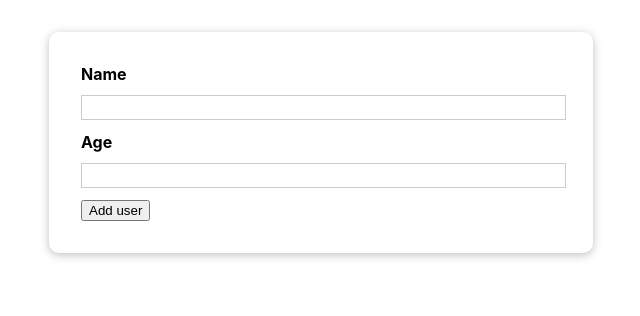
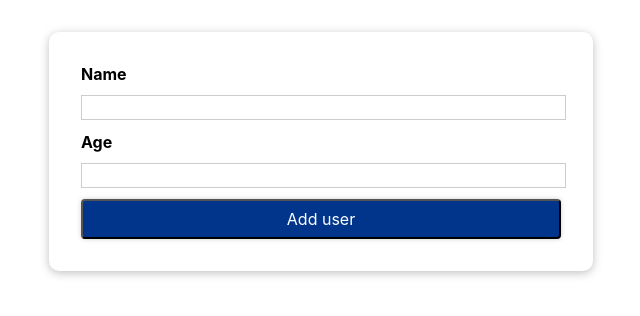
Before and after one commit to panaram1ks/user-list-app, a React (Create React App) app: page / in a window 1280 px wide. Shown: the top 316 px of the page, without its empty margins (319-959 px from the left). Built offline with nearby package versions, Linux system fonts and the light colour scheme.

Commit message:
add button, form style

```diff
--- a/src/Form/Form.module.css
+++ /dev/null
@@ -1,25 +0,0 @@
-.stForm {
-    border-radius: 10px;
-    margin: 10px;
-    padding: 30px;
-    box-shadow: 10px 5px 5px rgb(177, 163, 163);
-    background-color: rgb(192, 186, 179);
-
-}
-
-.input {
-    width: 80%;
-    margin: 10px;
-    font-size: 5ch;
-    border-radius: 10px;
-
-}
-
-.button {
-    background-color: rgb(104, 104, 189);
-    font-size: 5ch;
-    margin: 10px;
-    padding: 10px;
-    border-radius: 10px;
-    width: 50%;
-}
--- /dev/null
+++ b/src/components/UI/Button.js
@@ -0,0 +1,15 @@
+import styles from "./Button.module.css";
+
+const Button = (props) => {
+  return (
+    <button
+      className={styles.button}
+      type={props.type || "button"}
+      onClick={props.onClick}
+    >
+      {props.children}
+    </button>
+  );
+};
+
+export default Button;
--- /dev/null
+++ b/src/components/UI/Button.module.css
@@ -0,0 +1,20 @@
+.button {
+  width: 100%;
+  font: inherit;
+  padding: 0.5rem 1.5rem;
+  color: white;
+  background: #00358b;
+  border-radius: 4px;
+  box-shadow: 0 0 4px rgba(50, 50, 50, 0.25);
+  cursor: pointer;
+}
+
+.button:focus {
+  outline: none;
+}
+
+.button:hover,
+.button:active {
+  background: #245fbd;
+  box-shadow: 0 0 8px rgba(50, 50, 50, 0.25);
+}
--- a/src/components/Users/CreateUser.js
+++ b/src/components/Users/CreateUser.js
@@ -1,5 +1,6 @@
 import Card from "../UI/Card";
 import styles from "./CreateUser.module.css";
+import Button from "../UI/Button";
 
 const CreateUser = (props) => {
   const createUserHandler = (event) => {
@@ -14,7 +15,9 @@
         <label>Age</label>
         <input id="age" type="number" />
 
-        <button type="submit">Add user</button>
+        <Button type="submit" onClick={createUserHandler}>
+          Add user
+        </Button>
       </form>
     </Card>
   );
```
Also changed, not shown: src/Form/Form.js (deleted, +0 -16 lines), src/ListUsers/ListUsers.js (deleted, +0 -18 lines), src/ListUsers/ListUsers.module.css (deleted, +0 -8 lines), src/User/User.js (deleted, +0 -9 lines).
